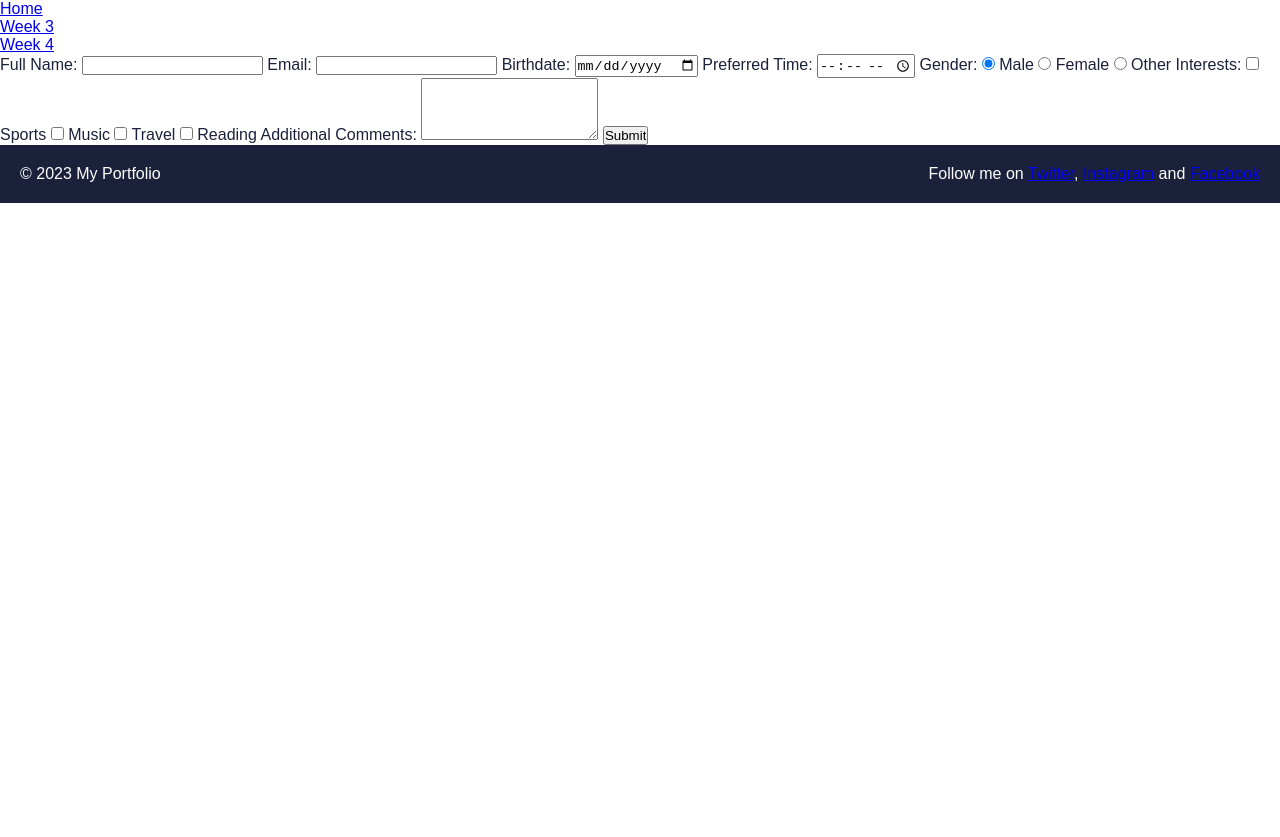
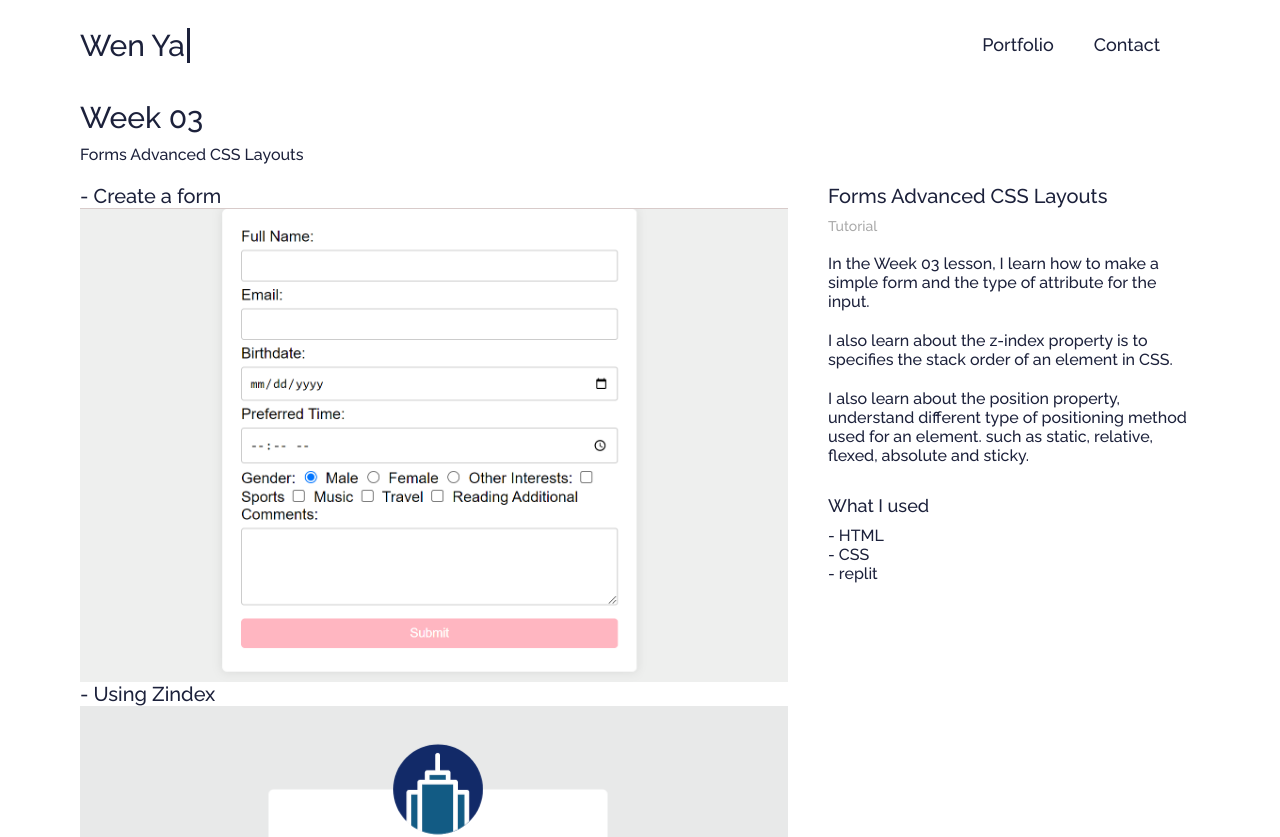
Before and after one commit to xuewenya/MyDevBlog, a plain HTML site: page html/week03.html in a window 1280 px wide. Shown: the top 837 px of the page. Before the commit the page ends 800 px from the top, so only its background shows below. Drawn offline with Linux system fonts and the light colour scheme; files that its build step writes are made by us from their sources.

Commit message:
update week03 page

```diff
--- a/html/week03.html
+++ b/html/week03.html
@@ -3,64 +3,87 @@
 <head>
     <meta charset="UTF-8">
     <meta name="viewport" content="width=device-width, initial-scale=1.0">
-    <link rel="stylesheet" href="style.css">
-    <title>Week 03 Learning</title>
+    <title>Week03</title>
+    <!-- CSS -->
+    <link rel="stylesheet" href="../css/style.css" />
+
+    <!-- GOOGLE FONT -->
+    <link rel="preconnect" href="https://fonts.googleapis.com" />
+    <link rel="preconnect" href="https://fonts.gstatic.com" crossorigin />
+    <link
+      href="https://fonts.googleapis.com/css2?family=Poppins&family=Raleway:wght@100;200;300;500&display=swap"
+      rel="stylesheet"
+    />
+
+    <!-- FA-BRANDS -->
+    <link
+      rel="stylesheet"
+      href="https://cdnjs.cloudflare.com/ajax/libs/font-awesome/6.1.1/css/all.min.css"
+    />
 </head>
 <body>
-    <nav>
-        <ul>
-          <li><a href="index.html">Home</a></li>
-          <li><a href="week03.html">Week 3</a></li>
-          <li><a href="week04.html">Week 4</a></li>
-        </ul>
-      </nav>
+    <header>
+        <div class="logo">
+          <a href="../index.html">
+            <p>Wen Ya<span class="logo-cursor">&nbsp;</span></p>
+          </a>
+        </div>
+        <div class="hamburger" id="hamburger" data-visible="true">
+          <a href="#" onclick="toggle()"><i class="fa-solid fa-bars"></i></a>
+        </div>
+        <nav>
+          <ul class="menu" id="menu" data-visible="false">
+            <li>
+              <a href="../portfolio.html">Portfolio</a>
+            </li>
+            <li>
+                <a href="../contact.html">Contact</a>
+            </li>
+          </ul>
+        </nav>
+      </header>
+      <main>
+        <div class="works">
+          <h2>Week 03</h2>
+          <p>Forms Advanced CSS Layouts</p>
+        </div>
+
+        <section class="work-container">
+          <div class="work-row">
+            <div class="img-col">
+              <h3>- Create a form</h3>
+              <img src="../image/week03/image1.png" alt="image" />
+              <h3>- Using Zindex</h3>
+              <img src="../image/week03/image2.png" alt="image" />
+              <h3>- Flex the boxes</h3>
+              <img src="../image/week03/image3.png" alt="image" />
+            </div>
+            <div class="text-col">
+              <h3>Forms Advanced CSS Layouts</h3>
+              <p class="change-color">Tutorial</p>
+              <p>In the Week 03 lesson, I learn how to make a simple form and the type of attribute for the input.</p>
+              <p>I also learn about the z-index property is to specifies the stack order of an element in CSS.</p>
+              <p>I also learn about the position property, understand different type of positioning method used for an element. such as static, relative, flexed, absolute and sticky. </p>
+              <h4>What I used</h4>
+              <p>- HTML</br>- CSS</br>- replit</p>
+            </div>
+          </div>
+        </section>
 
 
-    <form action="#" method="post">
-        <label for="fullName">Full Name:</label>
-        <input type="text" id="fullName" name="fullName" required>
+      </main>
+      <footer>
+        <div class="footer-text">
+          <p>© Copyright 2024 XUE WEN YA</p>
+        </div>
+        <div class="footer-social">
+          <a href="https://www.facebook.com/xuewenya/"><i class="fa-brands fa-facebook-f"></i></a>
+          <a href="https://www.instagram.com/wenya0326/"><i class="fa-brands fa-instagram"></i></a>
+          <a href="https://chatwith.io/s/wen-ya"><i class="fa-brands fa-whatsapp"></i></i></a>
+          <a href="mailto:s10262410@connect.np.edu.sg"><i class="fa-regular fa-envelope"></i></a>
+        </div>
+      </footer>
+      <script src="../js/script.js"></script>
 
-        <label for="email">Email:</label>
-        <input type="text" id="email" name="email" type="email" required>
-
-        <label for="birthdate">Birthdate:</label>
-        <input type="date" id="birthdate" name="birthdate" required>
-
-        <label>Preferred Time:</label>
-        <input type="time" id="preferredTime" name="preferredTime" required>
-
-        <label>Gender:</label>
-        <input type="radio" id="male" name="gender" value="male" checked>
-        <label for="male">Male</label>
-        <input type="radio" id="female" name="gender" value="female">
-        <label for="female">Female</label>
-        <input type="radio" id="other" name="gender" value="other">
-        <label for="other">Other</label>
-
-        <label>Interests:</label>
-        <input type="checkbox" id="interest1" name="interest1" value="sports">
-        <label for="interest1">Sports</label>
-        <input type="checkbox" id="interest2" name="interest2" value="music">
-        <label for="interest2">Music</label>
-        <input type="checkbox" id="interest3" name="interest3" value="travel">
-        <label for="interest3">Travel</label>
-        <input type="checkbox" id="interest4" name="interest4" value="reading">
-        <label for="interest4">Reading</label>
-
-        <label for="message">Additional Comments:</label>
-        <textarea id="message" name="message" rows="4"></textarea>
-
-        <input type="submit" value="Submit">
-    </form>
-    <footer>
-        <div>
-          <p>&copy; 2023 My Portfolio</p>
-        </div>
-
-        <div>
-          <p>Follow me on <a href="#">Twitter</a>, <a href="#">Instagram</a> and <a href="#">Facebook</a></p>
-        </div>
-
-      </footer>
 </body>
 </html>
```
Also changed, not shown: html/week02.html (+2 -2 lines), portfolio.html (+2 -2 lines), image/week03/image1.png (added), image/week03/image2.png (added), image/week03/image3.png (added).
